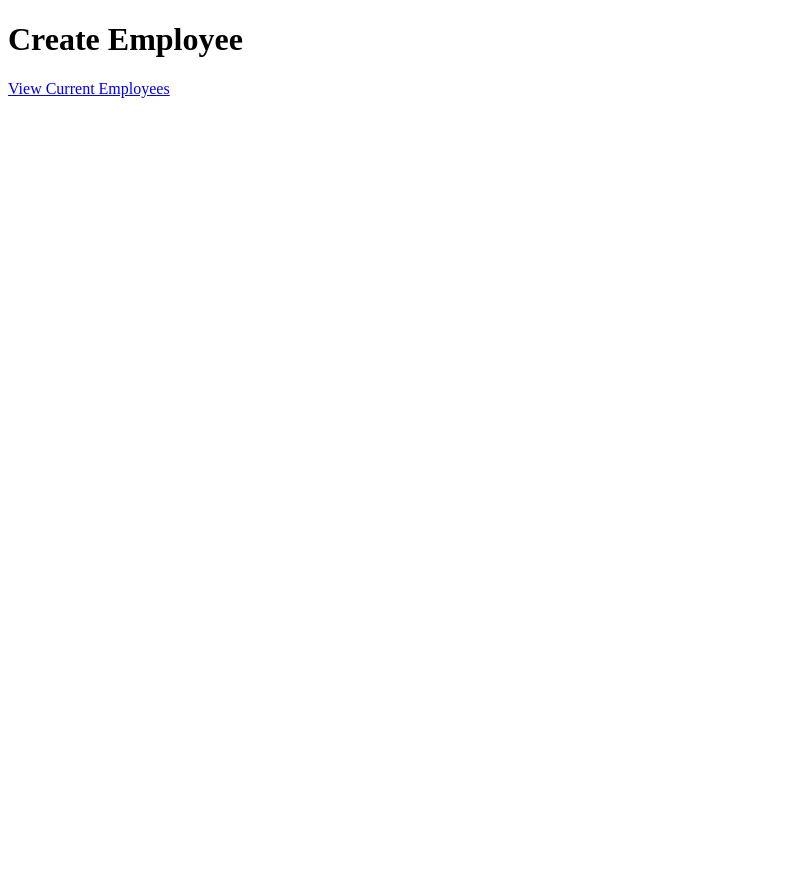
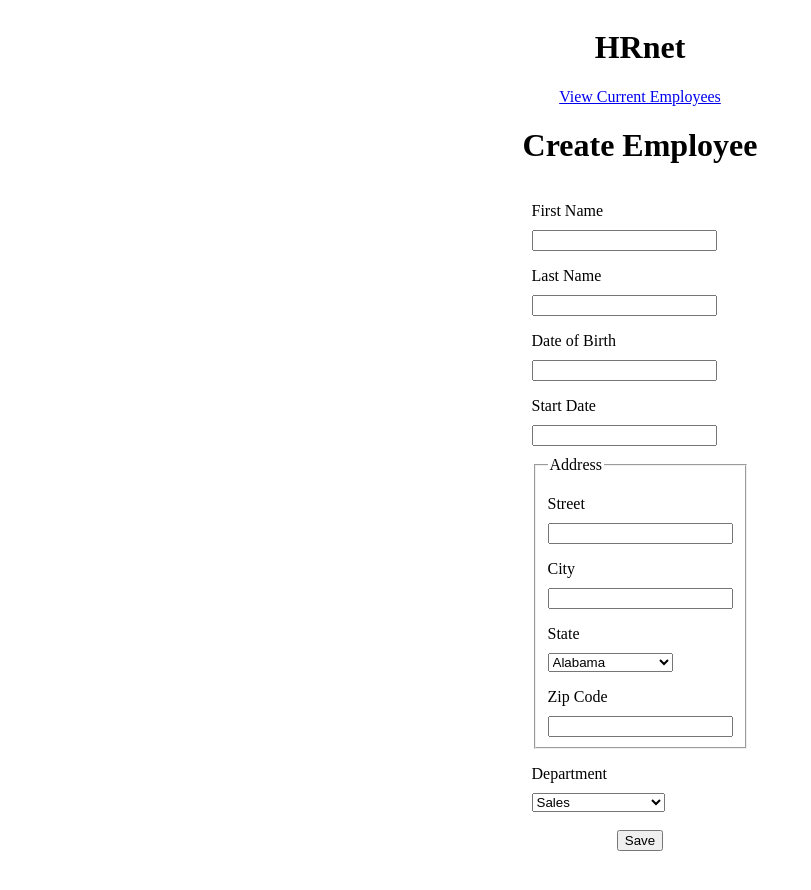
Before and after one commit to flafonso/OC_P14_HRnet, a React (Vite) app: page / in a window 1280 px wide. Shown: the top 890 px of the page, without its empty margins (0-811 px from the left). Before the commit the page ends 800 px from the top, so only its background shows below. Built offline with nearby package versions, Linux system fonts and the light colour scheme.

Commit message:
Added @hookform/resolvers dependency and updated CreateEmployee component to use EmployeeForm

```diff
--- a/package.json
+++ b/package.json
@@ -10,6 +10,7 @@
     "preview": "vite preview"
   },
   "dependencies": {
+    "@hookform/resolvers": "^3.9.0",
     "@reduxjs/toolkit": "^2.2.7",
     "react": "^18.3.1",
     "react-dom": "^18.3.1",
--- /dev/null
+++ b/src/features/employeeForm/EmployeeForm.tsx
@@ -0,0 +1,84 @@
+import { useForm, SubmitHandler } from "react-hook-form";
+import { z } from "zod";
+import { zodResolver } from "@hookform/resolvers/zod";
+
+const schema = z.object({
+  firstName: z.string().min(1),
+  lastName: z.string().min(1),
+  dateOfBirth: z.string().min(1),
+  startDate: z.string().min(1),
+  street: z.string().min(1),
+  city: z.string().min(1),
+  state: z.string().min(1),
+  zipCode: z.string().min(1),
+  department: z.string().min(1),
+});
+
+type FormFields = z.infer<typeof schema>;
+
+function EmployeeForm() {
+  const {
+    register,
+    handleSubmit,
+    formState: { errors },
+  } = useForm<FormFields>({ resolver: zodResolver(schema) });
+
+  // eslint-disable-next-line @typescript-eslint/no-explicit-any
+  const onSubmit: SubmitHandler<any> = (data) => {
+    console.log(data);
+  };
+  console.log("errors: ");
+  console.log(errors);
+
+  return (
+    <form id="create-employee" onSubmit={handleSubmit(onSubmit)}>
+      <label htmlFor="first-name">First Name</label>
+      <input {...register("firstName")} type="text" id="first-name" />
+
+      <label htmlFor="last-name">Last Name</label>
+      <input {...register("lastName")} type="text" id="last-name" />
+
+      <label htmlFor="date-of-birth">Date of Birth</label>
+      <input {...register("dateOfBirth")} id="date-of-birth" type="text" />
+
+      <label htmlFor="start-date">Start Date</label>
+      <input {...register("startDate")} id="start-date" type="text" />
+
+      <fieldset className="address">
+        <legend>Address</legend>
+
+        <label htmlFor="street">Street</label>
+        <input {...register("street")} id="street" type="text" />
+
+        <label htmlFor="city">City</label>
+        <input {...register("city")} id="city" type="text" />
+
+        <label htmlFor="state">State</label>
+        <select {...register("state")} name="state" id="state">
+          <option>Alabama</option>
+          <option>Alaska</option>
+          <option>American Samoa</option>
+          <option>Arizona</option>
+          <option>Arkansas</option>
+        </select>
+
+        <label htmlFor="zip-code">Zip Code</label>
+        <input {...register("zipCode")} id="zip-code" type="number" />
+      </fieldset>
+
+      <label htmlFor="department">Department</label>
+      <select {...register("department")} name="department" id="department">
+        <option>Sales</option>
+        <option>Marketing</option>
+        <option>Engineering</option>
+        <option>Human Resources</option>
+        <option>Legal</option>
+      </select>
+      {Object.keys(errors).length > 0 && (
+        <span className="form-error-message">Need to fill in all fields</span>
+      )}
+    </form>
+  );
+}
+
+export default EmployeeForm;
--- a/src/pages/CreateEmployee.tsx
+++ b/src/pages/CreateEmployee.tsx
@@ -1,10 +1,23 @@
 import { Link } from "react-router-dom";
+import EmployeeForm from "../features/employeeForm/EmployeeForm";
 
 function CreateEmployee() {
   return (
     <>
-      <h1>Create Employee</h1>
-      <Link to="employee-list">View Current Employees</Link>
+      <div className="title">
+        <h1>HRnet</h1>
+      </div>
+      <div className="container">
+        <Link to="employee-list">View Current Employees</Link>
+        <h1>Create Employee</h1>
+        <EmployeeForm />
+        <br />
+        <button type="submit" form="create-employee">Save</button>
+        <br />
+        <br />
+        <br />
+        <br />
+      </div>
     </>
   );
 }
```
Also changed, not shown: 2 other files (tests, documents, lock files or other folders).
